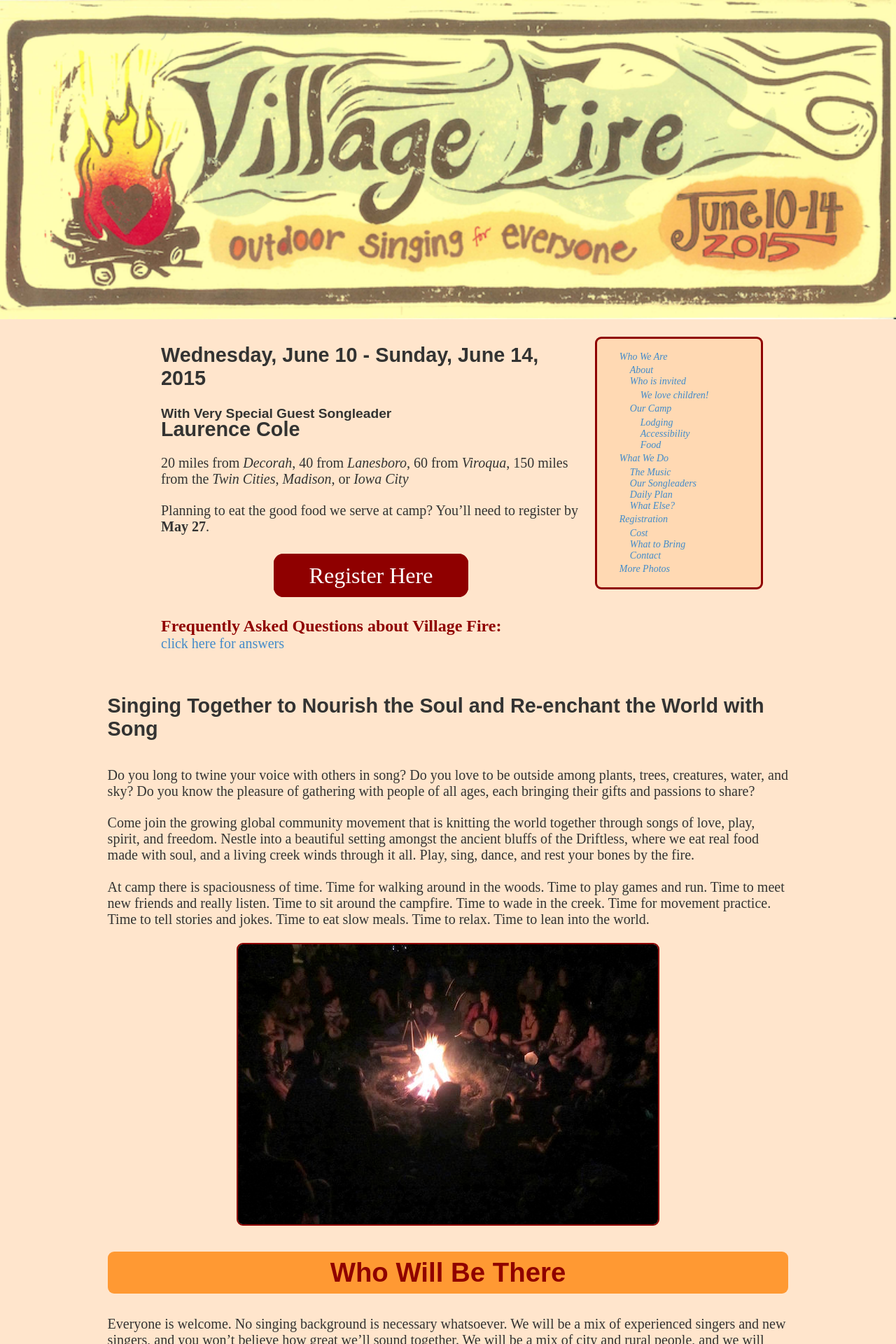
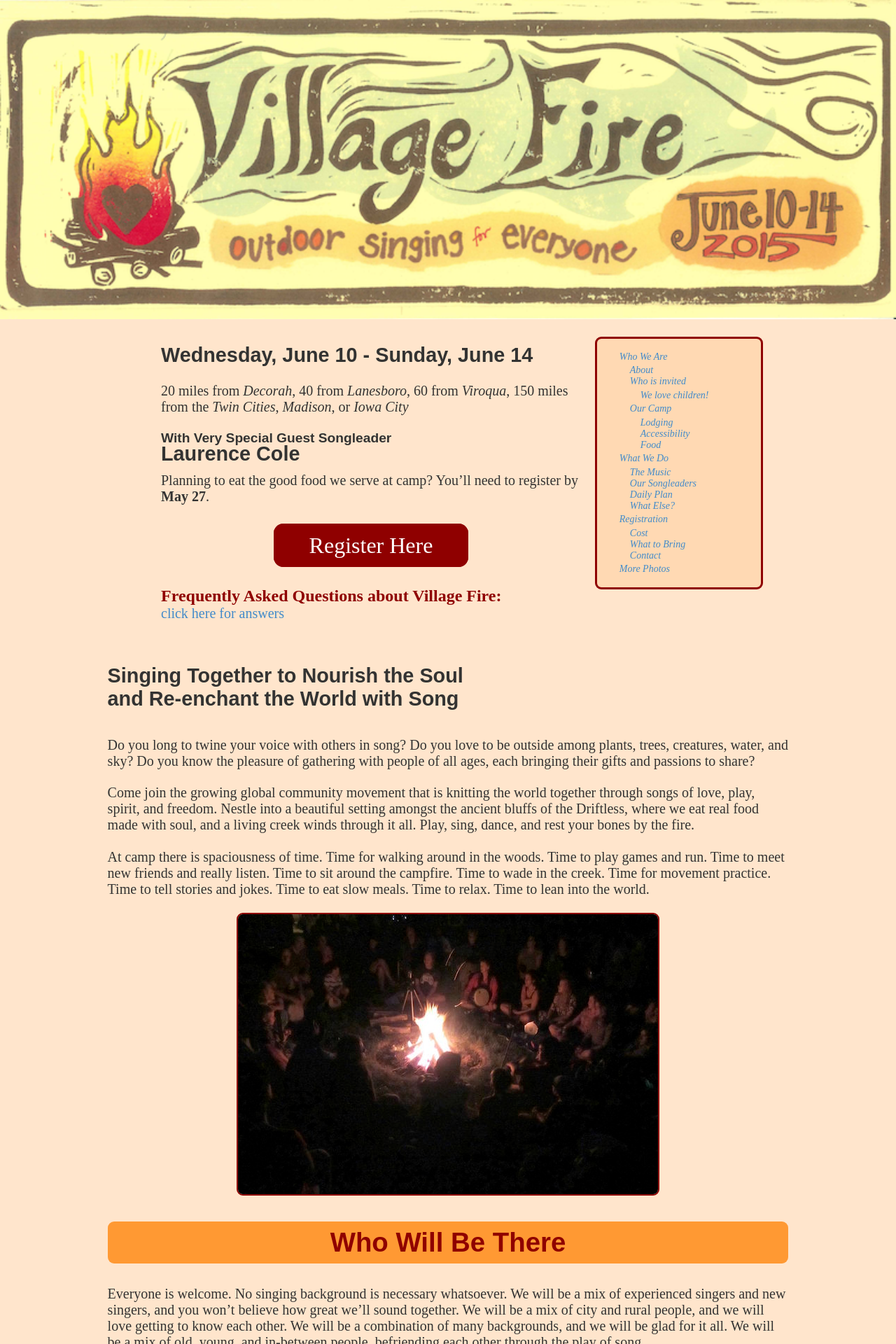
Before and after one commit to neilmb/villagefire, a Jekyll site: the page built from index.md, in a window 1280 px wide. Shown: the top 1920 px of the page at 70% size. Built offline with Jekyll 4.4.1, drawn with Linux system fonts in a browser that asks for light colours; some web fonts are replaced; some of the changed text lies outside the part shown.

Commit message:
edits from Liz

```diff
--- a/_layouts/home.html
+++ b/_layouts/home.html
@@ -15,14 +15,14 @@
 
  <div id="twocolumn">
  <div id="left">
-        <h5>Wednesday, June 10 - Sunday, June 14,
-            2015</h5>
-        <h6>With Very Special Guest Songleader</h6>
-        <h4>Laurence Cole</h4>
+        <h5>Wednesday, June 10 - Sunday, June 14</h5>
 
         <p>20 miles from <em>Decorah</em>, 40 from <em>Lanesboro</em>, 60 from
         <em>Viroqua</em>, 150 miles from the <em>Twin Cities</em>,
         <em>Madison</em>, or <em>Iowa City</em></p>
+
+        <h6>With Very Special Guest Songleader</h6>
+        <h4>Laurence Cole</h4>
 
         <div>Planning to eat the good food we serve at camp?
             You’ll need to register by <b>May 27</b>.</div>
--- a/assets/css/main.css
+++ b/assets/css/main.css
@@ -1096,7 +1096,7 @@ index img {
 }
 .headbox #twocolumn #left h4 {
   margin-top: 10px;
-  margin-bottom: 0px;
+  margin-bottom: 10px;
 }
 .headbox #twocolumn #left p {
   margin-top: 1em;
--- a/assets/less/page.less
+++ b/assets/less/page.less
@@ -90,7 +90,7 @@ index img {
         }
         h4 {
           margin-top: 10px;
-          margin-bottom: 0px
+          margin-bottom: 10px;
         }
 
         p {
--- a/index.md
+++ b/index.md
@@ -3,7 +3,7 @@ layout: home
 title: Village Fire 2015
 ---
 
-#### <a name="about"></a><a name="who"></a> Singing Together to Nourish the Soul and Re-enchant the World with Song
+#### <a name="about"></a><a name="who"></a> Singing Together to Nourish the Soul<br/> and Re-enchant the World with Song
 
 Do you long to twine your voice with others in song? Do you love to be outside
 among plants, trees, creatures, water, and sky? Do you know the pleasure of
@@ -37,11 +37,14 @@ people, befriending each other through the play of song.
 
 ### <a name="children"></a>We Love Children!
 
+<div class="wrapright"><img src="images/children_couch.jpg" width="380"/></div>
+
 Children are welcome everywhere at Village Fire. There is also a KiD’s TeNt
 where special activities are planned: crafts, games, songs, and more. If you’d
 like to help out at the Kid’s Tent, let us know! Whether you are a parent of
 young children or not, you are welcome to be part of their fun. We are a
 village.
+ <br style="clear:both;"/>
 
 
 ## <a name="what"></a>What We Do
@@ -312,9 +319,6 @@ family.
 
 Base camp is fully accessible. We will work with you to be sure your needs are
 met; please help us do so by sharing your needs in advance.
-
-
-<div class="center"><img src="images/children_couch.jpg"/></div>
 
 
 ## <a name="food"></a>Food
@@ -453,7 +457,7 @@ On the <a href="http://villagefiresinging.eventbrite.com">online registration
 form</a> you can tell us more about your own thoughts and ideas for Village
 Fire as well as any special needs you might have.
 
-<a href="images/BringtoVillageFire.pdf">Click here</a> for a list of
+<a name="what_to_bring" href="images/BringtoVillageFire.pdf">Click here</a> for a list of
 things you might want to bring to Village Fire.
 
 Contact Us:
```
Also changed, not shown: other parts of index.md (+6 -2 lines).
